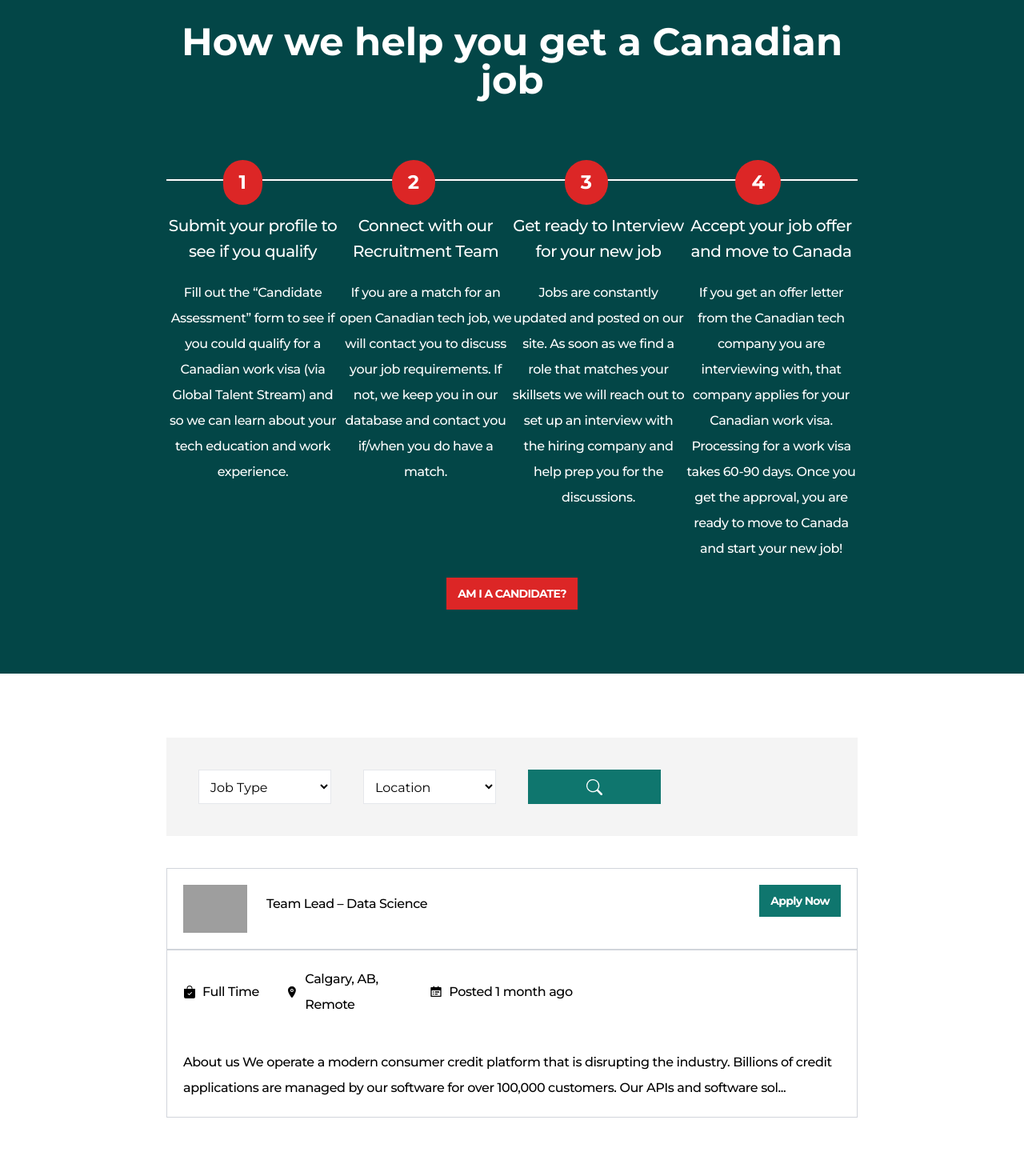
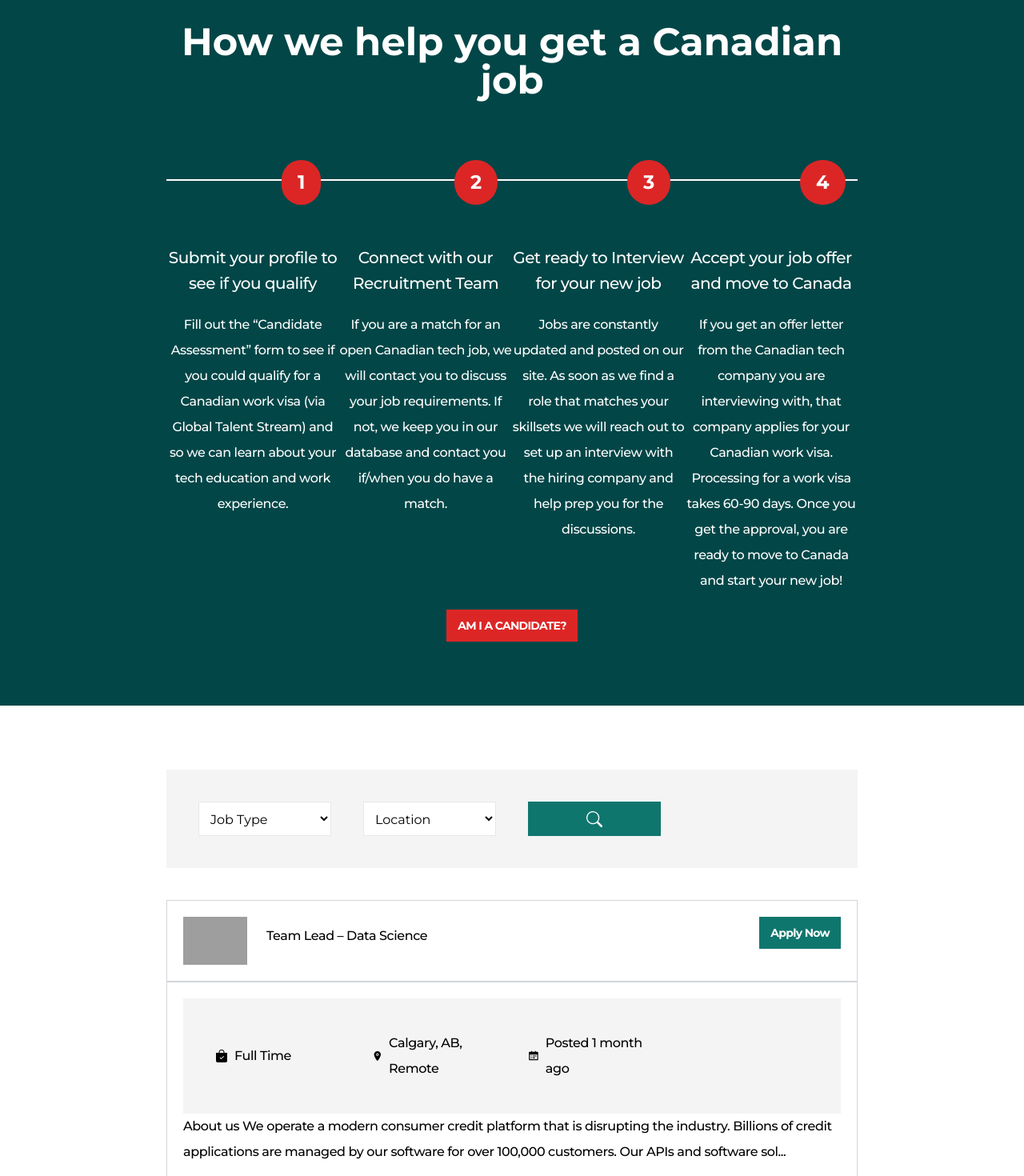
Before and after one commit to noumankhandatu/pathtocanada, a React (Create React App) app: page /jobs in a window 1280 px wide. Shown: the part 900-2370 px from the top of the page at 80% size. Built offline with nearby package versions, Linux system fonts and the light colour scheme; grey boxes are pictures that could not be loaded; a web font is replaced by a local one.

Commit message:
jobs page created

```diff
--- a/src/Pages/Jobs/index.tsx
+++ b/src/Pages/Jobs/index.tsx
@@ -23,7 +23,7 @@ const Jobs = () => {
       />
       <Wrapper className="bg-aqua-color pt-20 pb-20 text-white text-center">
         <p className="text-5xl font-bold">How we help you get a Canadian job</p>
-        <div className="pt-20 flex">
+        <div className="flex flex-col  lg:flex-row justify-center items-center lg:items-start pt-20">
           {StepperArray.map((items: any) => {
             const { count, paragraph, heading } = items;
             return (
@@ -36,11 +36,11 @@ const Jobs = () => {
         </div>
       </Wrapper>
       <Wrapper className="bg-white pt-20 pb-20">
-        <div className="bg-accordion-color  grid grid-cols-4 gap-10 p-10">
+        <div className="bg-accordion-color  grid lg:grid-cols-4 grid-cols-1 gap-10 p-10">
           <Select label={"Job Type"} values={values} />
           <Select label={"Location"} values={values} />
           <div className="bg-teal-700 flex items-center justify-center">
-            <BsSearch className="text-white w-5 h-5" />
+            <BsSearch className="text-white w-5 h-8 lg:h-5 " />
           </div>
         </div>
         <div className="mt-10 p-5 border border-gray-300 flex justify-between">
@@ -57,7 +57,7 @@ const Jobs = () => {
           </div>
         </div>
         <div className="p-5 border border-gray-300">
-          <div className=" grid grid-cols-[0.5fr_0.7fr_1fr_1fr] pb-10 ">
+          <div className="bg-accordion-color  grid lg:grid-cols-4 grid-cols-1 gap-10 lg:p-10 pl-6">
             <div className="flex items-center">
               <BsFillBagCheckFill />
               <Font className="ml-2">Full Time</Font>
--- a/src/components/Atoms/select.tsx
+++ b/src/components/Atoms/select.tsx
@@ -9,7 +9,7 @@ const Select = ({ label, values }: SelectProps) => {
     <div>
       <select
         id="countries"
-        className="bg-white border border-white-300  cursor-pointer w-full p-2.5  text-black focus:outline-none"
+        className="bg-white border border-white-300  cursor-pointer lg:w-full  p-2.5  text-black focus:outline-none"
       >
         <option selected>
           <Font>{label}</Font>
--- a/src/components/Molecules/stepper.tsx
+++ b/src/components/Molecules/stepper.tsx
@@ -8,18 +8,18 @@ type StepperProps = {
 };
 const Stepper = ({ count, heading, paragraph }: StepperProps) => {
   return (
-    <div className=" pt-5 pb-5 w-1/3 text-center">
+    <div className=" pt-5 pb-5 w-full text-center">
       <div className="relative">
         <div
           className="bg-white"
           style={{ height: "2px", width: "100%" }}
         ></div>
         <CountCircle
-          className="absolute -top-6 lg:right-35 md:right-24 right-7   "
+          className="absolute -top-6 lg:left-36 md:left-96 left-32"
           count={count}
         />
       </div>
-      <Font className="pt-10 pb-5 text-xl font-bold">{heading}</Font>
+      <Font className="pt-20 pb-5 text-xl font-bold">{heading}</Font>
       <Font className="font-bold">{paragraph}</Font>
     </div>
   );
```
